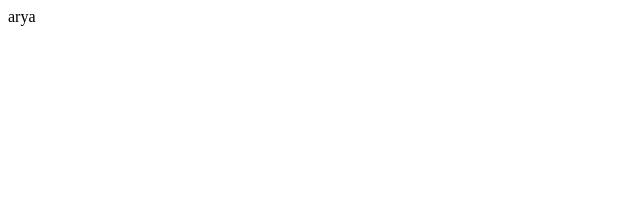
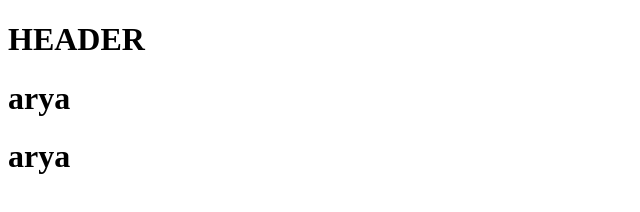
Before and after one commit to stevenleelawson/vue_and_scss, a website: page index.html in a window 1280 px wide. Shown: the whole page, without its empty margins (0-640 px from the left). Drawn offline with nearby package versions, Linux system fonts and the light colour scheme.

Commit message:
adding app-header component

```diff
--- a/index.html
+++ b/index.html
@@ -10,6 +10,8 @@
 </head>
 <body>
     <div id="app">
+		<app-header></app-header>
+		<user-name></user-name>
 		<user-name></user-name>
     </div>
 </body>
@@ -23,7 +25,16 @@
 				name: 'arya'
 			}
 		},
-		template: `<div>{{ name }}</div>`
+		template: `<h1>{{ name }}</h1>`
+	})
+
+	app.component('app-header', {
+		data() {
+			return {
+				name: 'HEADER'
+			}
+		},
+		template: `<h1>{{ name }}</h1>`
 	})
 
 	app.mount('#app');
```
